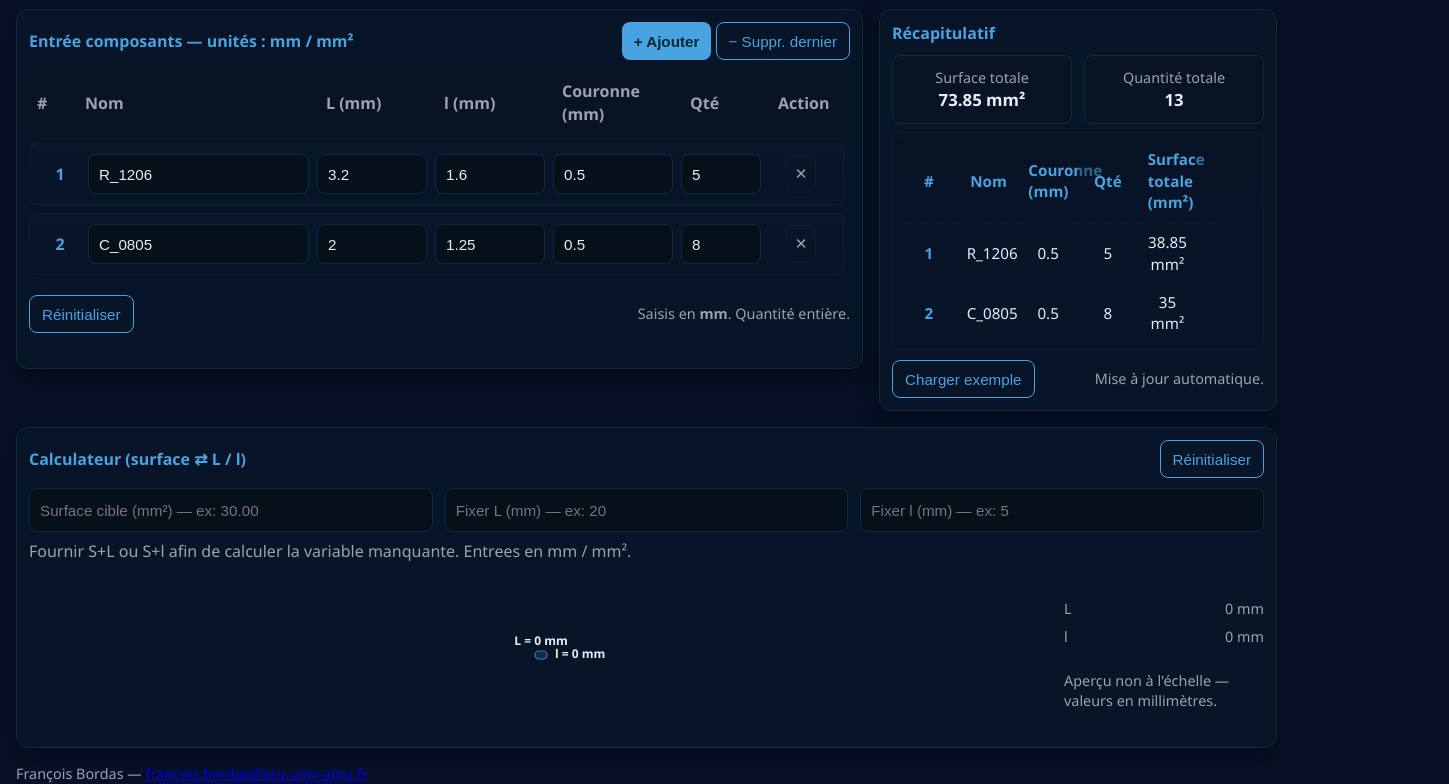
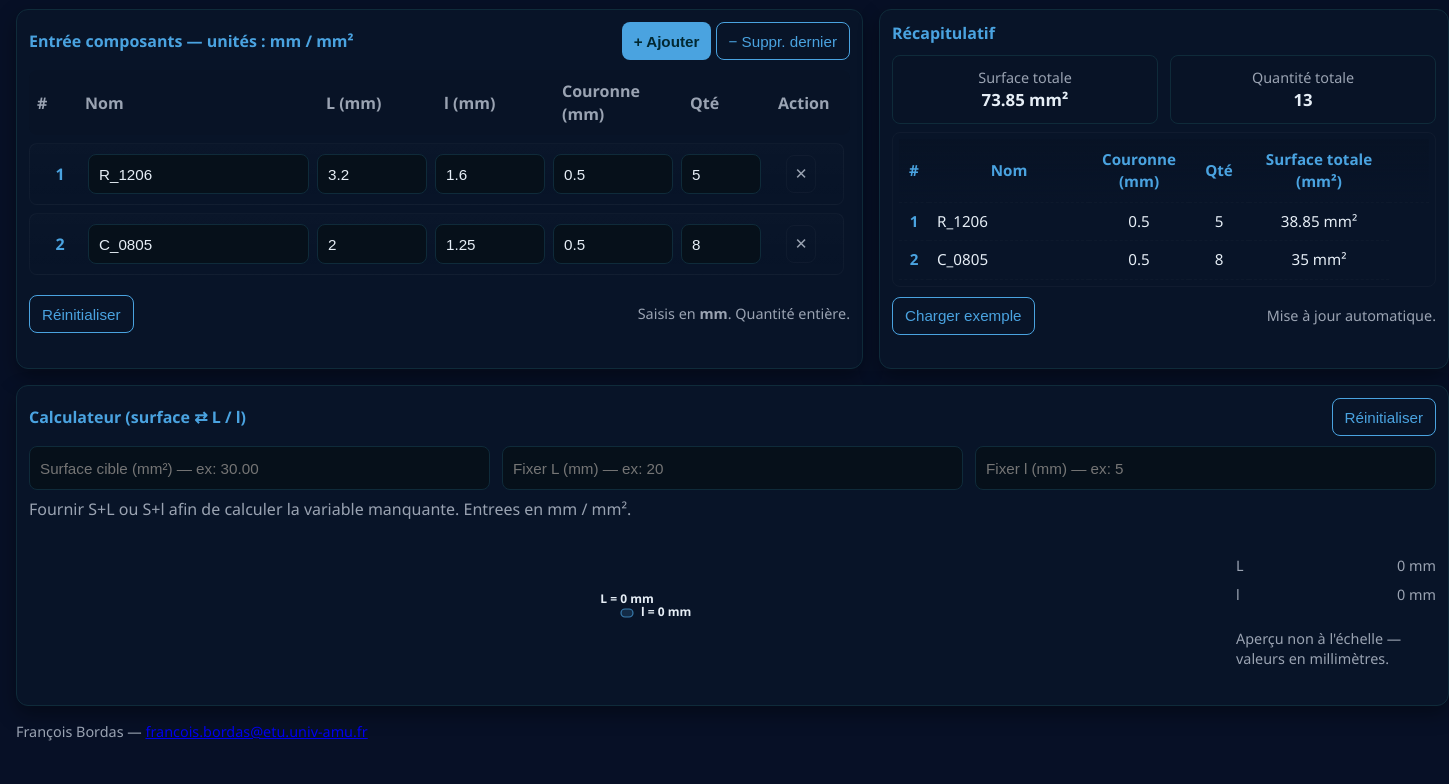
Before and after one commit to francoisbordas/hub, a plain HTML site: page html/surface_calculator.html in a window 1280 px wide. Shown: the part 57-841 px from the top of the page, 1449 px wide, since content can reach past the window. After the commit the page ends 816 px from the top, so only its background shows below. Drawn offline with Linux system fonts and the light colour scheme.

Commit message:
Update surface_calculator.css

```diff
--- a/style/surface_calculator.css
+++ b/style/surface_calculator.css
@@ -97,6 +97,43 @@ button.ghost:hover { background: rgba(74,163,224,0.06); }
 @media (max-width: 900px) {
   .inputs-table-header { grid-template-columns: 36px 1fr 84px 84px 84px 68px 56px; }
 }
+
+/* Largeur des colonnes du tableau de résumé */
+.summary-table th:nth-child(1),
+.summary-table td:nth-child(1) {
+  width: 30px;   /* colonne # */
+}
+
+.summary-table th:nth-child(2),
+.summary-table td:nth-child(2) {
+  width: 160px;  /* Nom */
+}
+
+.summary-table th:nth-child(3),
+.summary-table td:nth-child(3) {
+  width: 100px;  /* Couronne */
+}
+
+.summary-table th:nth-child(4),
+.summary-table td:nth-child(4) {
+  width: 60px;   /* Qté */
+}
+
+.summary-table th:nth-child(5),
+.summary-table td:nth-child(5) {
+  width: 140px;  /* Surface totale */
+}
+
+.summary-table th:nth-child(6),
+.summary-table td:nth-child(6) {
+  width: 40px;   /* bouton action (suppr) */
+}
+
+.metric {
+  flex: 1;
+  text-align: center;
+}
+
 
 /* Component rows */
 .components-list { max-height: 520px; overflow: auto; padding-right:6px; }
```
